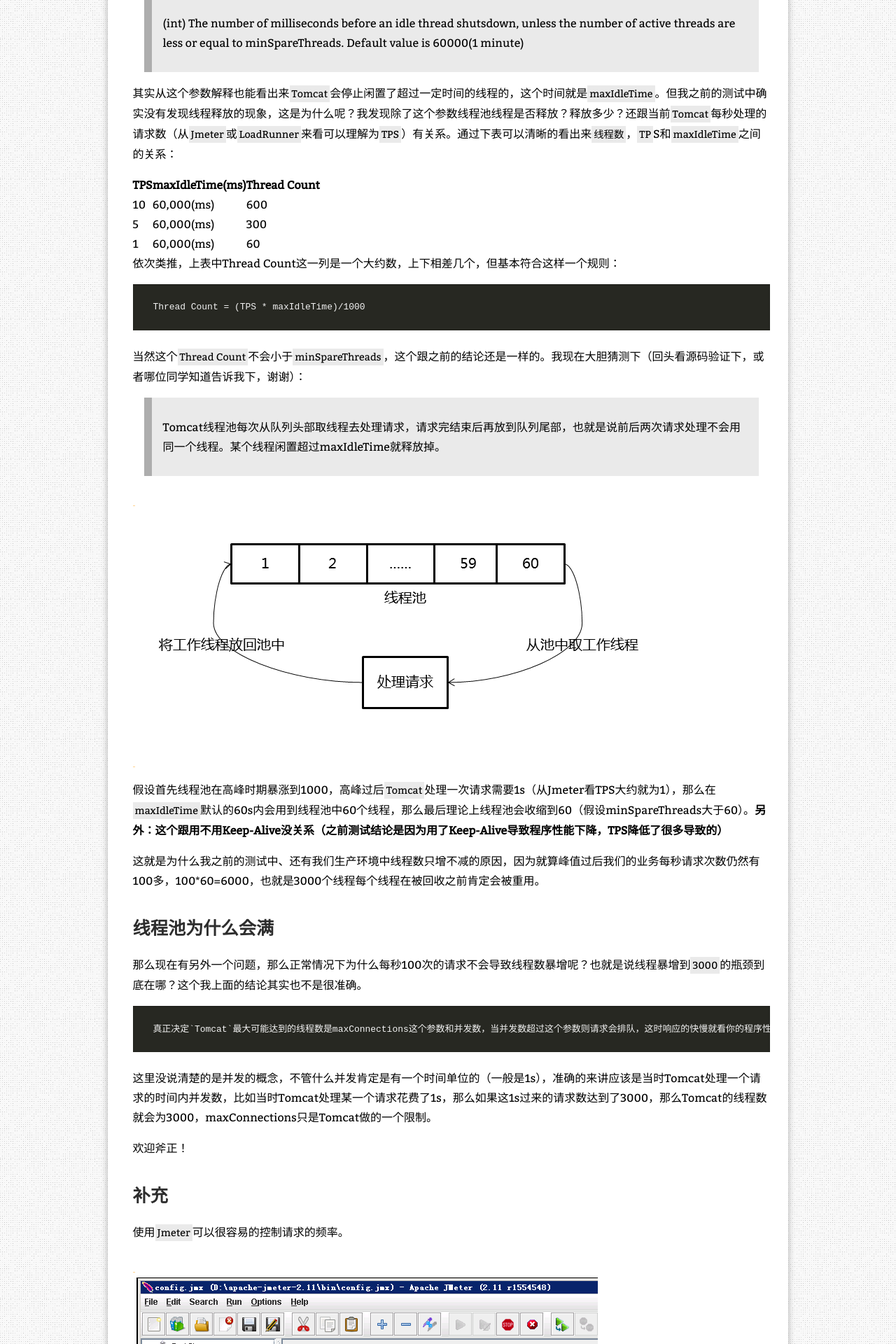
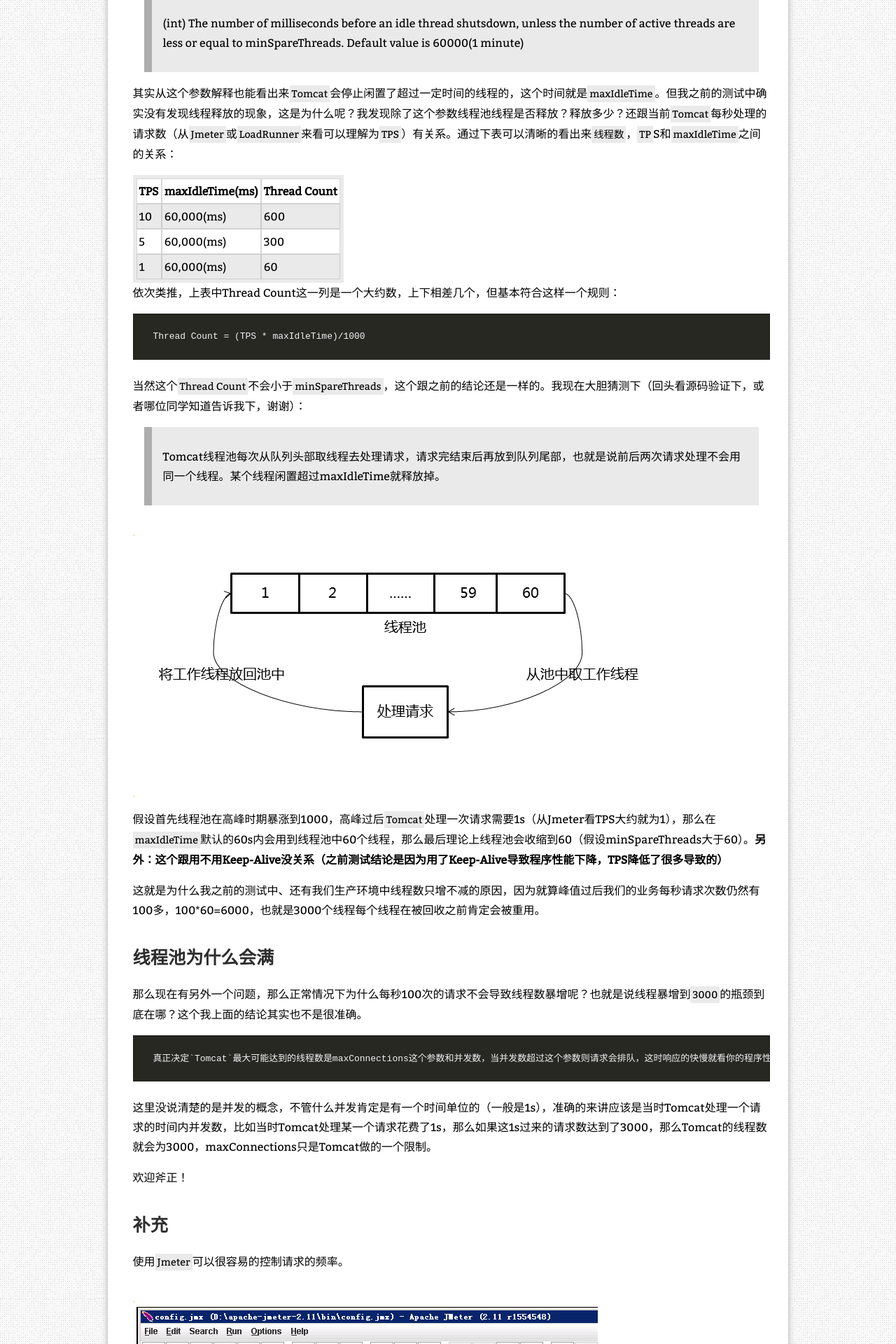
Before and after one commit to zhanjindong/zhanjindong.github.io, a Jekyll site: the page built from _posts/2015-01-20-concurrent-and-tomcat-threads-updated.md, in a window 1280 px wide. Shown: the part 944-2864 px from the top of the page at 70% size. Built offline with Jekyll 4.4.1, drawn with Linux system fonts in a browser that asks for light colours; nearby versions of some CDN libraries; comment, search, counter and statistics services are not loaded.

Commit message:
Add post

```diff
--- a/_posts/2015-01-20-concurrent-and-tomcat-threads-updated.md
+++ b/_posts/2015-01-20-concurrent-and-tomcat-threads-updated.md
@@ -31,7 +31,8 @@
 
 其实从这个参数解释也能看出来`Tomcat`会停止闲置了超过一定时间的线程的，这个时间就是`maxIdleTime`。但我之前的测试中确实没有发现线程释放的现象，这是为什么呢？我发现除了这个参数线程池线程是否释放？释放多少？还跟当前`Tomcat`每秒处理的请求数（从`Jmeter`或`LoadRunner`来看可以理解为`TPS`）有关系。通过下表可以清晰的看出来`线程数`，`TP`S和`maxIdleTime`之间的关系：
 
-<table class="data-table">
+<div class="data-table">
+<table>
 	<tr>
 		<th>TPS</th>
 		<th>maxIdleTime(ms)</th>
@@ -53,6 +54,7 @@
 		<td>60</td>
 	</tr>
 </table>
+</div>
 
 依次类推，上表中Thread Count这一列是一个大约数，上下相差几个，但基本符合这样一个规则：
 
```
